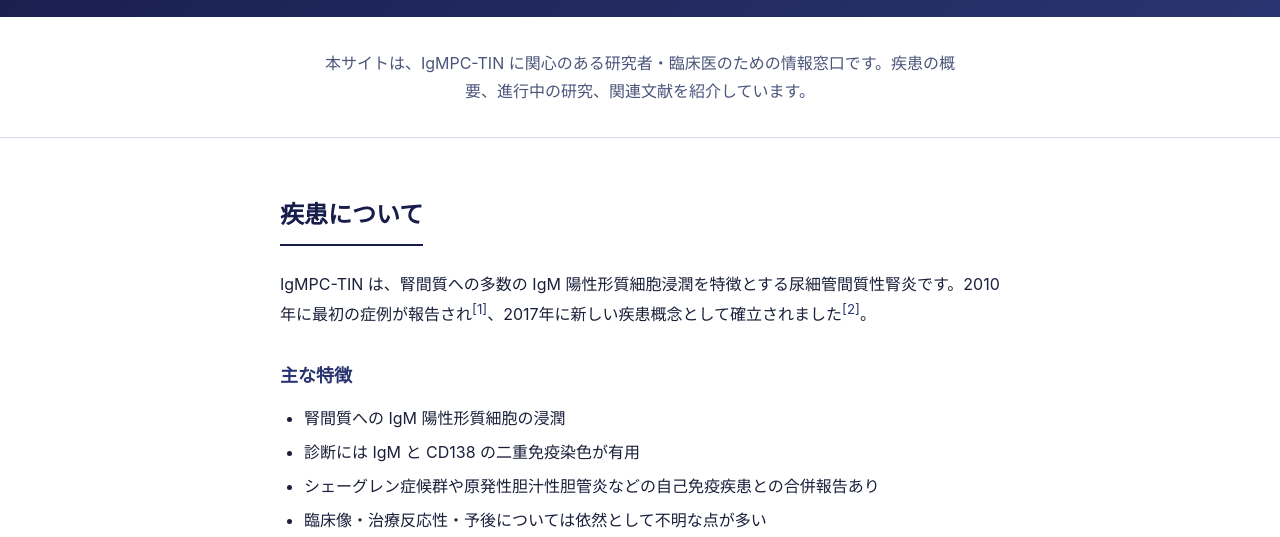
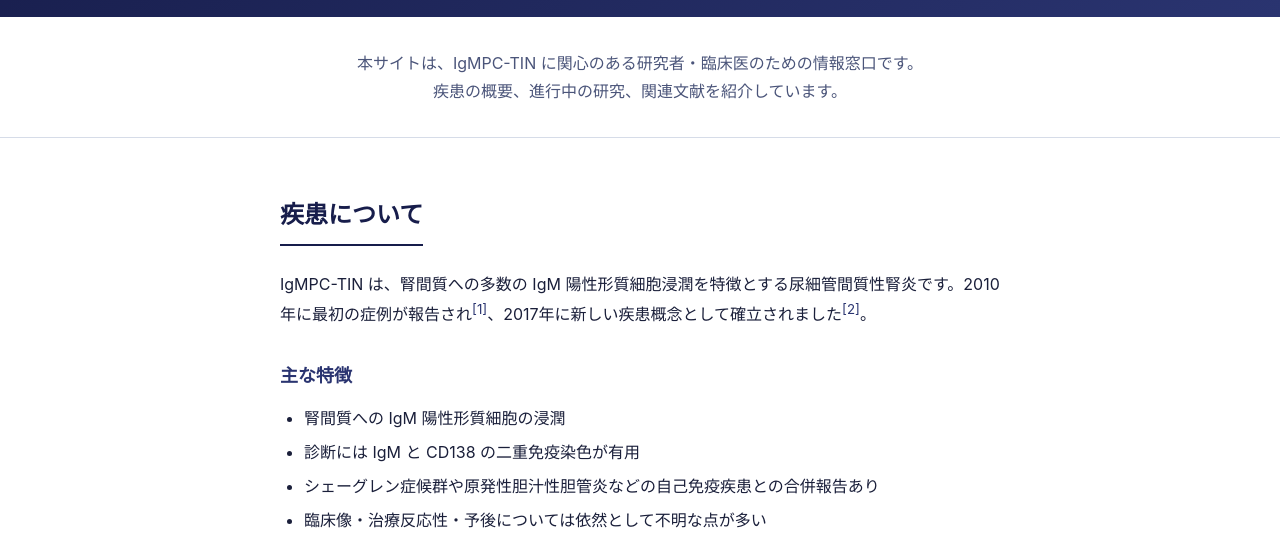
Before and after one commit to ttoyama/IgMPC-TIN-website, a plain HTML site: page index.html in a window 1280 px wide. Shown: the part 263-800 px from the top of the page. Drawn offline with Linux system fonts and the light colour scheme.

Commit message:
Break intro paragraph into two lines
Co-Authored-By: Claude Opus 4.7 (1M context) <noreply@anthropic.com>

```diff
--- a/index.html
+++ b/index.html
@@ -37,7 +37,7 @@
 
 <section class="intro">
   <div class="container">
-    <p>本サイトは、IgMPC-TIN に関心のある研究者・臨床医のための情報窓口です。疾患の概要、進行中の研究、関連文献を紹介しています。</p>
+    <p>本サイトは、IgMPC-TIN に関心のある研究者・臨床医のための情報窓口です。<br>疾患の概要、進行中の研究、関連文献を紹介しています。</p>
   </div>
 </section>
 
```
